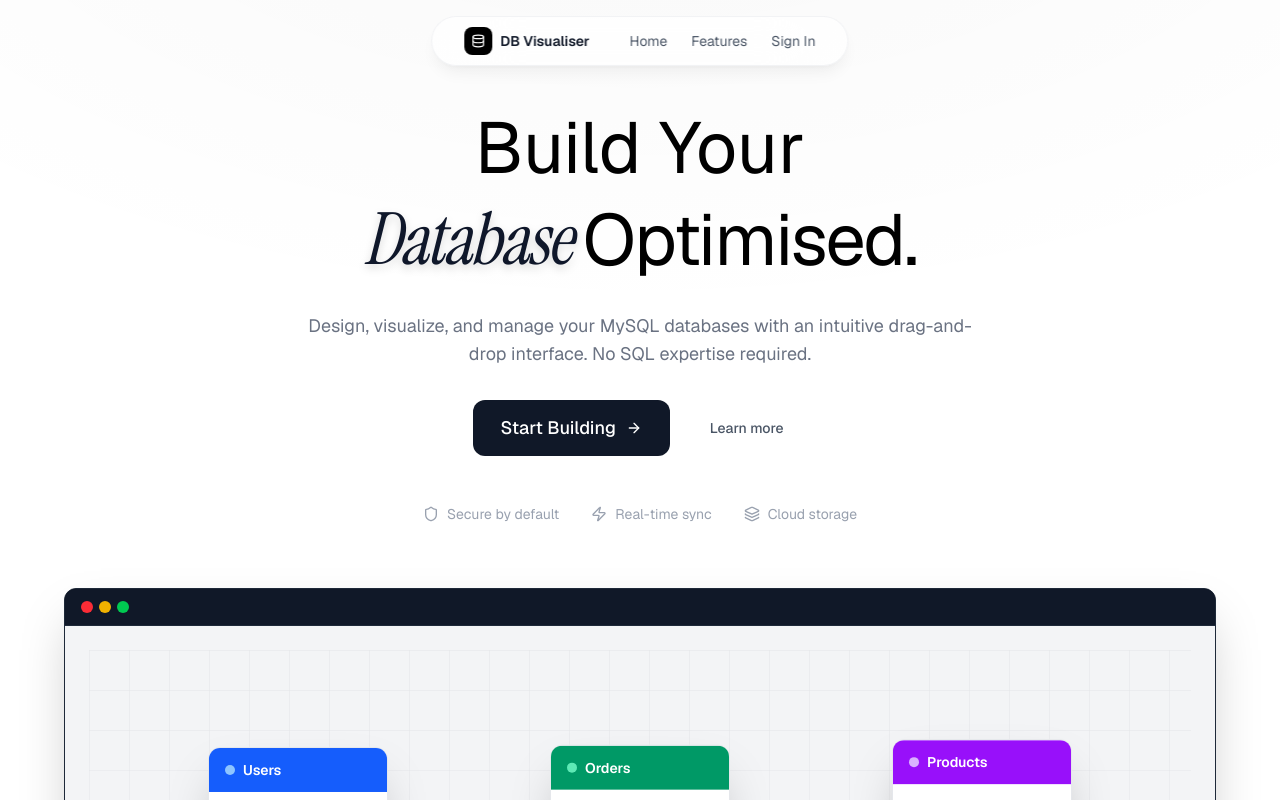
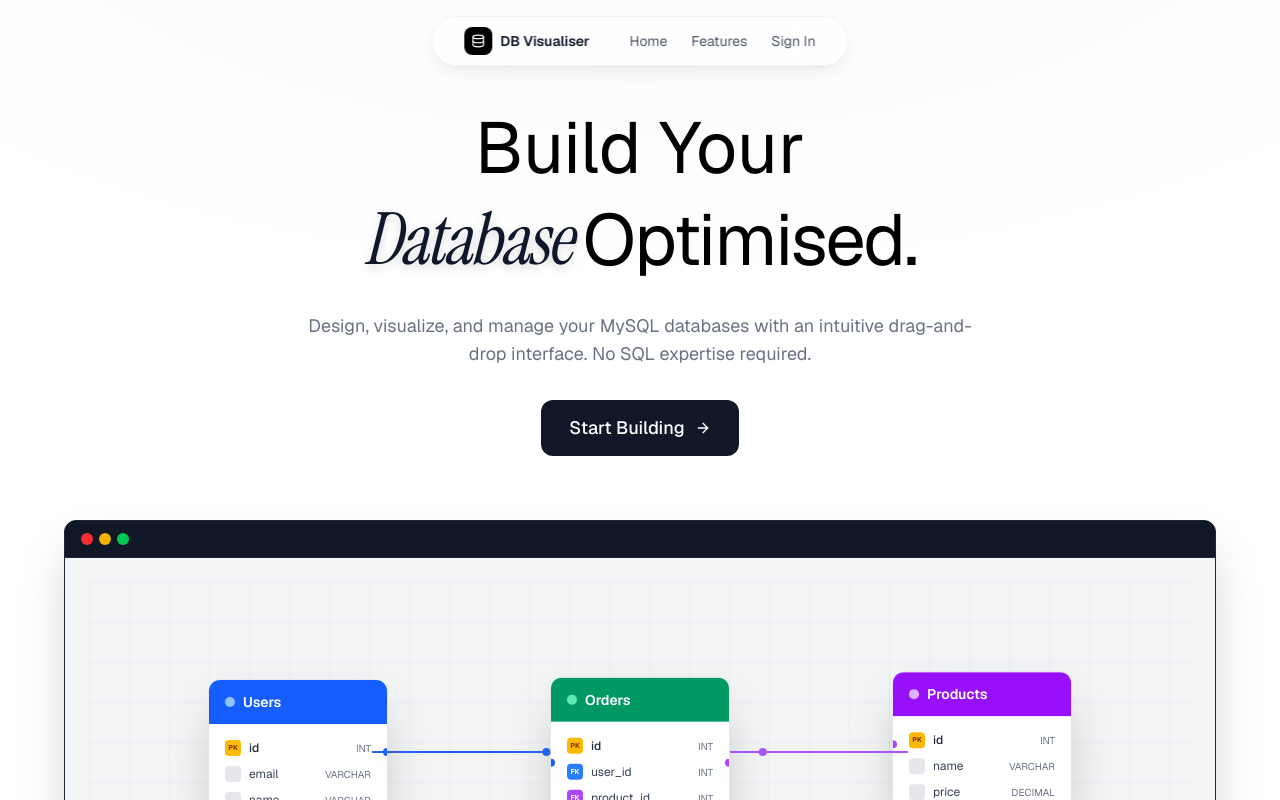
Before and after one commit to ShubhamDindorkar/database-visualiser1, a Next.js app in the folder db-viz/: page / in a window 1280 px wide. Shown: the top 800 px of the page. Built offline with nearby package versions, Linux system fonts and the light colour scheme.

Commit message:
Fix logout redirect and clean up landing page UI
Prevents redirect to login after intentional logout in the dashboard by tracking logout state. Removes unused icons and trust indicators section from the landing page, and simplifies the call-to-action button layout.

```diff
--- a/db-viz/src/app/dashboard/page.tsx
+++ b/db-viz/src/app/dashboard/page.tsx
@@ -78,6 +78,9 @@ export default function DashboardPage() {
   const router = useRouter();
   const { user, loading: authLoading, logout } = useAuth();
 
+  // Track intentional logout to prevent redirect to login
+  const isLoggingOut = useRef(false);
+
   // UI State
   const [isSettingsOpen, setIsSettingsOpen] = useState(false);
   const [isTerminalMinimized, setIsTerminalMinimized] = useState(false);
@@ -111,13 +114,14 @@ export default function DashboardPage() {
 
   // Handle logout with redirect to home
   const handleLogout = useCallback(async () => {
+    isLoggingOut.current = true;
     await logout();
     router.push('/');
   }, [logout, router]);
 
   // Auth redirect (only if not logged in initially, not after logout)
   useEffect(() => {
-    if (!authLoading && !user) {
+    if (!authLoading && !user && !isLoggingOut.current) {
       router.push('/login');
     }
   }, [user, authLoading, router]);
--- a/db-viz/src/app/page.tsx
+++ b/db-viz/src/app/page.tsx
@@ -3,7 +3,7 @@
 import React, { useState, useEffect } from 'react';
 import { motion, AnimatePresence } from 'framer-motion';
 import { useRouter } from 'next/navigation';
-import { Database, Table, GitBranch, Terminal, Sparkles, ArrowRight, Check, X, Layers, Zap, Shield } from 'lucide-react';
+import { Database, Table, GitBranch, Terminal, Sparkles, ArrowRight, Check, X } from 'lucide-react';
 import Button from '@/components/common/Button';
 import { LayoutTextFlip } from '@/components/ui/layout-text-flip';
 import { RotatingTerminal } from '@/components/ui/rotating-terminal';
@@ -138,7 +138,7 @@ export default function LandingPage() {
               initial={{ y: 20, opacity: 0 }}
               animate={{ y: 0, opacity: 1 }}
               transition={{ duration: 0.5, delay: 0.3 }}
-              className="flex items-center justify-center gap-4"
+              className="flex items-center justify-center"
             >
               <Button
                 variant="primary"
@@ -148,33 +148,6 @@ export default function LandingPage() {
               >
                 Start Building
               </Button>
-              <button
-                onClick={() => document.getElementById('features')?.scrollIntoView({ behavior: 'smooth' })}
-                className="px-6 py-3 text-gray-600 hover:text-black transition-colors font-medium text-sm"
-              >
-                Learn more
-              </button>
-            </motion.div>
-
-            {/* Trust indicators */}
-            <motion.div
-              initial={{ y: 20, opacity: 0 }}
-              animate={{ y: 0, opacity: 1 }}
-              transition={{ duration: 0.5, delay: 0.4 }}
-              className="mt-12 flex items-center justify-center gap-8 text-sm text-gray-400"
-            >
-              <div className="flex items-center gap-2">
-                <Shield className="w-4 h-4" />
-                <span>Secure by default</span>
-              </div>
-              <div className="flex items-center gap-2">
-                <Zap className="w-4 h-4" />
-                <span>Real-time sync</span>
-              </div>
-              <div className="flex items-center gap-2">
-                <Layers className="w-4 h-4" />
-                <span>Cloud storage</span>
-              </div>
             </motion.div>
           </div>
 
```
